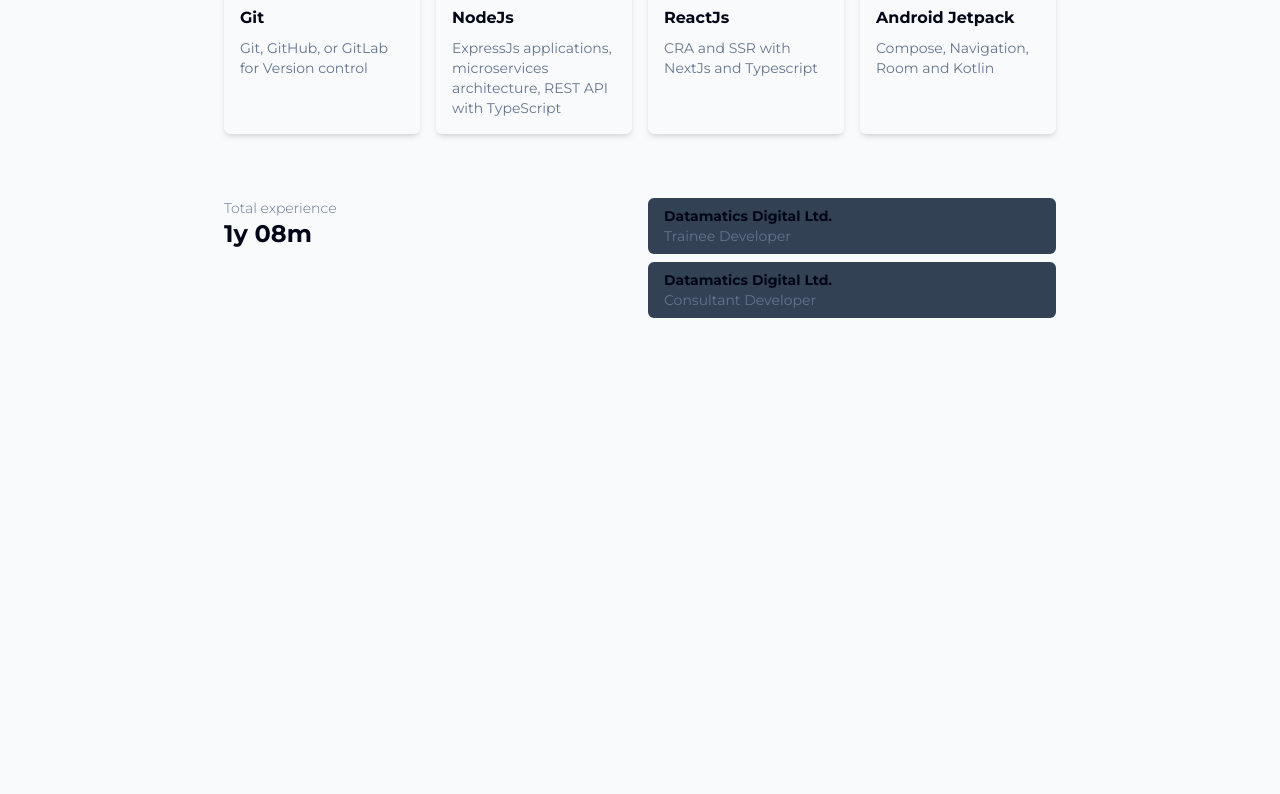
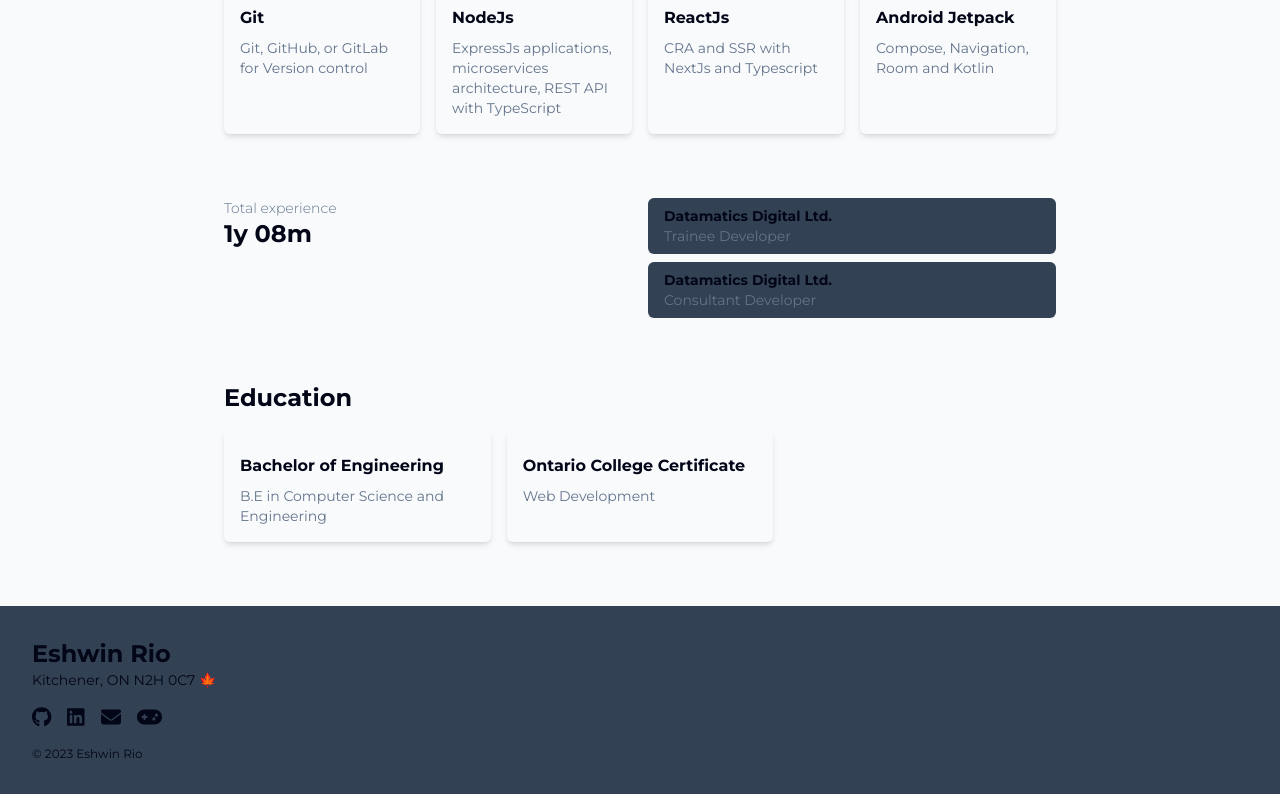
Before and after one commit to eshwinrio/portfolio, a Next.js app: page / in a window 1280 px wide. Shown: the part 478-1272 px from the top of the page. Before the commit the page ends 800 px from the top, so only its background shows below. Built offline with nearby package versions, Linux system fonts and the light colour scheme.

Commit message:
Basic footer completed

```diff
--- a/package.json
+++ b/package.json
@@ -11,6 +11,7 @@
   "dependencies": {
     "@fortawesome/fontawesome-svg-core": "^6.4.2",
     "@fortawesome/free-brands-svg-icons": "^6.4.2",
+    "@fortawesome/free-solid-svg-icons": "^6.4.2",
     "@fortawesome/react-fontawesome": "^0.2.0",
     "autoprefixer": "10.4.14",
     "classnames": "^2.3.2",
--- a/src/app/layout.tsx
+++ b/src/app/layout.tsx
@@ -5,6 +5,10 @@ import { config } from "@fortawesome/fontawesome-svg-core";
 import { Montserrat } from "next/font/google";
 import { Metadata } from "next";
 import Link from "next/link";
+import Container from "@/components/Container";
+import { FontAwesomeIcon } from "@fortawesome/react-fontawesome";
+import { faGithub, faLinkedin } from "@fortawesome/free-brands-svg-icons";
+import { faEnvelope, faGamepad } from "@fortawesome/free-solid-svg-icons";
 
 config.autoAddCss = false;
 const mont = Montserrat({ subsets: ["latin"] });
@@ -30,10 +34,10 @@ export default function RootLayout({
           mont.className
         )}
       >
-        <nav>
-          <div className="container h-16 px-8 mx-auto max-w-full flex justify-between items-center">
+        <nav className="fixed top-0 left-0 w-full h-16 backdrop-blur-md z-10">
+          <div className="container w-full h-full px-8 mx-auto max-w-full flex justify-between items-center">
             <Link href="/" className="font-bold">Eshwin Rio</Link>
-            <ul>
+            <ul className="text-sm">
               <li>
                 <Link href="/" className="font-medium hover:underline">Home</Link>
               </li>
@@ -41,10 +45,30 @@ export default function RootLayout({
           </div>
         </nav>
 
+        <div className="h-16" />
+
         {children}
 
-        <footer>
-
+        <footer className="bg-slate-700 py-8 mt-16">
+          <div className="container px-8 mx-auto max-w-full">
+            <h6 className="font-bold text-2xl">Eshwin Rio</h6>
+            <p className="text-sm mb-4">Kitchener, ON N2H 0C7 🍁</p>
+            <div className="flex gap-4 mb-4">
+              <Link href="https://github.com/eshwinrio" target="_blank">
+                <FontAwesomeIcon icon={faGithub} size="lg" />
+              </Link>
+              <Link href="https://www.linkedin.com/in/eshwin-rio-b64a29129" target="_blank">
+                <FontAwesomeIcon icon={faLinkedin} size="lg" />
+              </Link>
+              <Link href="mailto:riopinto487@gmail.com" target="_blank">
+                <FontAwesomeIcon icon={faEnvelope} size="lg" />
+              </Link>
+              <Link href="https://www.hoyolab.com/accountCenter/postList?id=196611072" target="_blank">
+                <FontAwesomeIcon icon={faGamepad} size="lg" />
+              </Link>
+            </div>
+            <p className="text-xs">&copy; 2023 Eshwin Rio</p>
+          </div>
         </footer>
 
       </body>
--- a/src/app/page.tsx
+++ b/src/app/page.tsx
@@ -6,6 +6,7 @@ import Container from "@/components/Container";
 import { FontAwesomeIcon } from "@fortawesome/react-fontawesome";
 import { faGithub } from "@fortawesome/free-brands-svg-icons";
 import { skills } from "@/res/skills";
+import { education } from "@/res/education";
 
 const inter = Inter({ subsets: ["latin"] });
 
@@ -63,6 +64,20 @@ export default function Home() {
             </div>
           </Container>
         </section>
+
+        <section id="education" className="mt-16">
+          <Container>
+            <h2 className="text-2xl font-bold mb-4">Education</h2>
+            <ul className="grid sm:grid-cols-2 md:grid-cols-3 gap-4">
+              {education.map((education, i) => <li className="p-4 rounded-md shadow-md transition-colors cursor-pointer hover:bg-slate-700" key={i}>
+                <div>
+                  <h6 className="inline-block md:block font-bold md:mt-2 mb-2">{education.degree}</h6>
+                </div>
+                <p className="text-sm text-slate-500">{education.description}</p>
+              </li>)}
+            </ul>
+          </Container>
+        </section>
       </main>
     </>
   );
--- /dev/null
+++ b/src/res/education.ts
@@ -0,0 +1,46 @@
+interface Education {
+    readonly degree: string;
+    readonly institute: {
+        readonly name: string;
+        readonly city: string;
+        readonly country: string;
+    };
+    readonly startDate: string;
+    readonly endDate?: string;
+    readonly description: string;
+    readonly isCurrent: boolean;
+    readonly isCompleted: boolean;
+    readonly isCertified: boolean;
+    readonly grade?: string;
+}
+
+export const education: Education[] = [
+    {
+        degree: "Bachelor of Engineering",
+        institute: {
+            name: "Yenepoya Institute of Technology",
+            city: "Mangalore",
+            country: "India",
+        },
+        startDate: "2016",
+        endDate: "2020",
+        description: "B.E in Computer Science and Engineering",
+        isCurrent: false,
+        isCompleted: true,
+        isCertified: true,
+        grade: "First Class"
+    },
+    {
+        degree: "Ontario College Certificate",
+        institute: {
+            name: "Conestoga College",
+            city: "Kitchener",
+            country: "Canada",
+        },
+        startDate: "2023",
+        description: "Web Development",
+        isCurrent: true,
+        isCompleted: false,
+        isCertified: false,
+    }
+]
```
Also changed, not shown: 1 other file (tests, documents, lock files or other folders).
